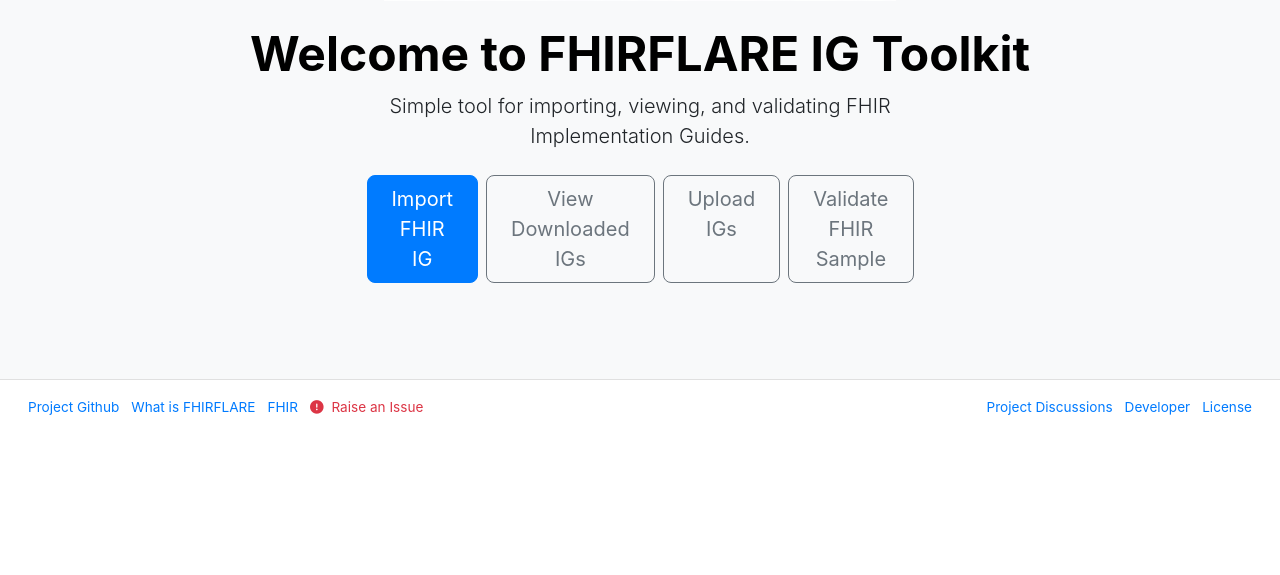
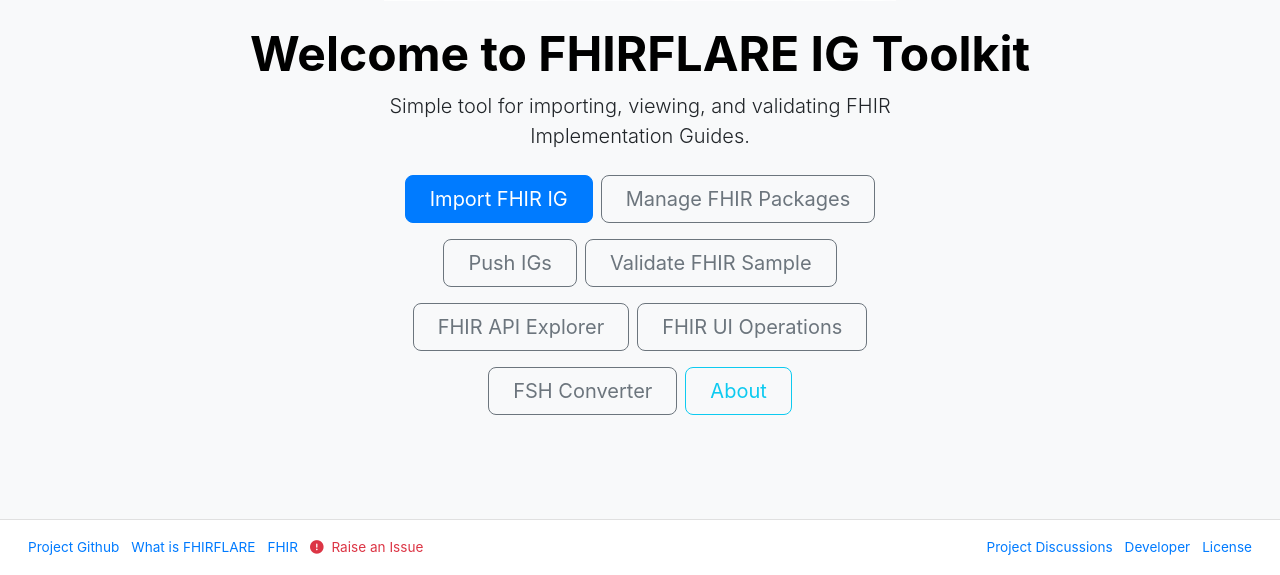
Before and after one commit to jgsuess/FHIRFLARE-IG-Toolkit, a Flask app: page / in a window 1280 px wide. Shown: the part 690-1265 px from the top of the page. Before the commit the page ends 1105 px from the top, so only its background shows below. Run offline with Flask 3, Linux system fonts and the light colour scheme; some libraries are stand-ins or nearby versions.

Commit message:
minor update
added about page, landing pages.

```diff
--- a/templates/cp_downloaded_igs.html
+++ b/templates/cp_downloaded_igs.html
@@ -8,11 +8,13 @@
         <p class="lead mb-4">
             This is the starting Point for your Journey through the IG's
         </p>
+          <!-----------------------------------------------------------------remove the buttons-----------------------------------------------------
         <div class="d-grid gap-2 d-sm-flex justify-content-sm-center">
             <a href="{{ url_for('import_ig') }}" class="btn btn-primary btn-lg px-4 gap-3">Import IGs</a>
             <a href="{{ url_for('view_igs') }}" class="btn btn-outline-secondary btn-lg px-4 disabled">Manage FHIR Packages</a>
             <a href="{{ url_for('push_igs') }}" class="btn btn-outline-secondary btn-lg px-4">Upload IG's</a>
         </div>
+        ------------------------------------------------------------------------------------------------------------------------------------------------->
     </div>
 </div>
 
--- a/templates/cp_view_processed_ig.html
+++ b/templates/cp_view_processed_ig.html
@@ -8,11 +8,13 @@
         <p class="lead mb-4">
             View details of the processed FHIR Implementation Guide.
         </p>
+          <!-----------------------------------------------------------------remove the buttons-----------------------------------------------------
         <div class="d-grid gap-2 d-sm-flex justify-content-sm-center">
             <a href="{{ url_for('index') }}" class="btn btn-primary btn-lg px-4 gap-3">Back to Home</a>
             <a href="{{ url_for('view_igs') }}" class="btn btn-outline-secondary btn-lg px-4">Manage FHIR Packages</a>
             <a href="{{ url_for('push_igs') }}" class="btn btn-outline-secondary btn-lg px-4">Upload IG's</a>
         </div>
+          ----------------------------------------------------------------remove the buttons----------------------------------------------------------------------------->
     </div>
 </div>
 
--- a/templates/fhir_ui.html
+++ b/templates/fhir_ui.html
@@ -8,11 +8,13 @@
         <p class="lead mb-4">
             Interact with FHIR servers using GET, POST, PUT, or DELETE requests. Toggle between local HAPI or a custom server to explore resources or perform searches.
         </p>
+        <!-----------------------------------------------------------------remove the buttons-----------------------------------------------------
         <div class="d-grid gap-2 d-sm-flex justify-content-sm-center">
             <a href="{{ url_for('index') }}" class="btn btn-primary btn-lg px-4 gap-3">Back to Home</a>
             <a href="{{ url_for('validate_sample') }}" class="btn btn-outline-secondary btn-lg px-4">Validate FHIR Sample</a>
             <a href="{{ url_for('fhir_ui_operations') }}" class="btn btn-outline-secondary btn-lg px-4">FHIR UI Operations</a>
         </div>
+        -------------------------------------------------------------------------------------------------------------------------------------------->
     </div>
 </div>
 
--- a/templates/fhir_ui_operations.html
+++ b/templates/fhir_ui_operations.html
@@ -114,11 +114,13 @@
         <p class="lead mb-4">
             Explore FHIR server operations by selecting resource types or system operations. Toggle between local HAPI or a custom server to interact with FHIR metadata, resources, and server-wide operations.
         </p>
+        <!-----------------------------------------------------------------remove the buttons-----------------------------------------------------
         <div class="d-grid gap-2 d-sm-flex justify-content-sm-center">
             <a href="{{ url_for('index') }}" class="btn btn-primary btn-lg px-4 gap-3">Back to Home</a>
             <a href="{{ url_for('fhir_ui') }}" class="btn btn-outline-secondary btn-lg px-4">FHIR API Explorer</a>
             <a href="{{ url_for('validate_sample') }}" class="btn btn-outline-secondary btn-lg px-4">Validate FHIR Sample</a>
         </div>
+        ------------------------------------------------------------------------------------------------------------------------------------------>
     </div>
 </div>
 
--- a/templates/fsh_converter.html
+++ b/templates/fsh_converter.html
@@ -9,12 +9,14 @@
         <p class="lead mb-4">
             Convert FHIR JSON or XML resources to FHIR Shorthand (FSH) using GoFSH.
         </p>
+          <!-----------------------------------------------------------------remove the buttons-----------------------------------------------------
         <div class="d-grid gap-2 d-sm-flex justify-content-sm-center">
             <a href="{{ url_for('index') }}" class="btn btn-primary btn-lg px-4 gap-3">Back to Home</a>
             <a href="{{ url_for('view_igs') }}" class="btn btn-outline-secondary btn-lg px-4">View Downloaded IGs</a>
             <a href="{{ url_for('validate_sample') }}" class="btn btn-outline-secondary btn-lg px-4">Validate Sample</a>
             <a href="{{ url_for('fhir_ui_operations') }}" class="btn btn-outline-secondary btn-lg px-4">FHIR Operations</a>
         </div>
+          -----------------------------------------------------------------remove the buttons----------------------------------------------------->
     </div>
 </div>
 
--- a/templates/import_ig.html
+++ b/templates/import_ig.html
@@ -10,11 +10,13 @@
         <p class="lead mb-4">
             Import new FHIR Implementation Guides to the system for viewing.
         </p>
+          <!-----------------------------------------------------------------remove the buttons-----------------------------------------------------
         <div class="d-grid gap-2 d-sm-flex justify-content-sm-center">
             <a href="{{ url_for('index') }}" class="btn btn-primary btn-lg px-4 gap-3">Back to Home</a>
             <a href="{{ url_for('view_igs') }}" class="btn btn-outline-secondary btn-lg px-4">View Downloaded IGs</a>
             <a href="{{ url_for('push_igs') }}" class="btn btn-outline-secondary btn-lg px-4">Upload IG's</a>
         </div>
+          -----------------------------------------------------------------remove the buttons----------------------------------------------------->
     </div>
 </div>
 
--- a/templates/index.html
+++ b/templates/index.html
@@ -8,11 +8,15 @@
         <p class="lead mb-4">
             Simple tool for importing, viewing, and validating FHIR Implementation Guides.
         </p>
-        <div class="d-grid gap-2 d-sm-flex justify-content-sm-center">
-            <a href="{{ url_for('import_ig') }}" class="btn btn-primary btn-lg px-4 gap-3">Import FHIR IG</a>
-            <a href="{{ url_for('view_igs') }}" class="btn btn-outline-secondary btn-lg px-4">View Downloaded IGs</a>
-            <a href="{{ url_for('push_igs') }}" class="btn btn-outline-secondary btn-lg px-4">Upload IGs</a>
-            <a href="{{ url_for('validate_sample') }}" class="btn btn-outline-secondary btn-lg px-4">Validate FHIR Sample</a>
+        <div class="d-grid gap-2 d-sm-flex justify-content-sm-center flex-wrap">
+            <a href="{{ url_for('import_ig') }}" class="btn btn-primary btn-lg px-4 gap-3 mb-2">Import FHIR IG</a>
+            <a href="{{ url_for('view_igs') }}" class="btn btn-outline-secondary btn-lg px-4 mb-2">Manage FHIR Packages</a>
+            <a href="{{ url_for('push_igs') }}" class="btn btn-outline-secondary btn-lg px-4 mb-2">Push IGs</a>
+            <a href="{{ url_for('validate_sample') }}" class="btn btn-outline-secondary btn-lg px-4 mb-2">Validate FHIR Sample</a>
+            <a href="{{ url_for('fhir_ui') }}" class="btn btn-outline-secondary btn-lg px-4 mb-2">FHIR API Explorer</a>
+            <a href="{{ url_for('fhir_ui_operations') }}" class="btn btn-outline-secondary btn-lg px-4 mb-2">FHIR UI Operations</a>
+            <a href="{{ url_for('fsh_converter') }}" class="btn btn-outline-secondary btn-lg px-4 mb-2">FSH Converter</a>
+            <a href="{{ url_for('about') }}" class="btn btn-outline-info btn-lg px-4 mb-2">About</a>
         </div>
     </div>
 </div>
--- a/templates/validate_sample.html
+++ b/templates/validate_sample.html
@@ -9,10 +9,12 @@
         <p class="lead mb-4">
             Validate a FHIR resource or bundle against a selected Implementation Guide. (ALPHA - TEST Fhir pathing is complex and the logic is WIP, please report anomalies you find in Github issues alongside your sample json REMOVE PHI)
         </p>
+          <!-----------------------------------------------------------------remove the buttons-----------------------------------------------------
         <div class="d-grid gap-2 d-sm-flex justify-content-sm-center">
             <a href="{{ url_for('index') }}" class="btn btn-primary btn-lg px-4 gap-3">Back to Home</a>
             <a href="{{ url_for('view_igs') }}" class="btn btn-outline-secondary btn-lg px-4">Manage FHIR Packages</a>
         </div>
+          ----------------------------------------------------------------remove the buttons----------------------------------------------------->
     </div>
 </div>
 
```
Also changed, not shown: 5 other files.
